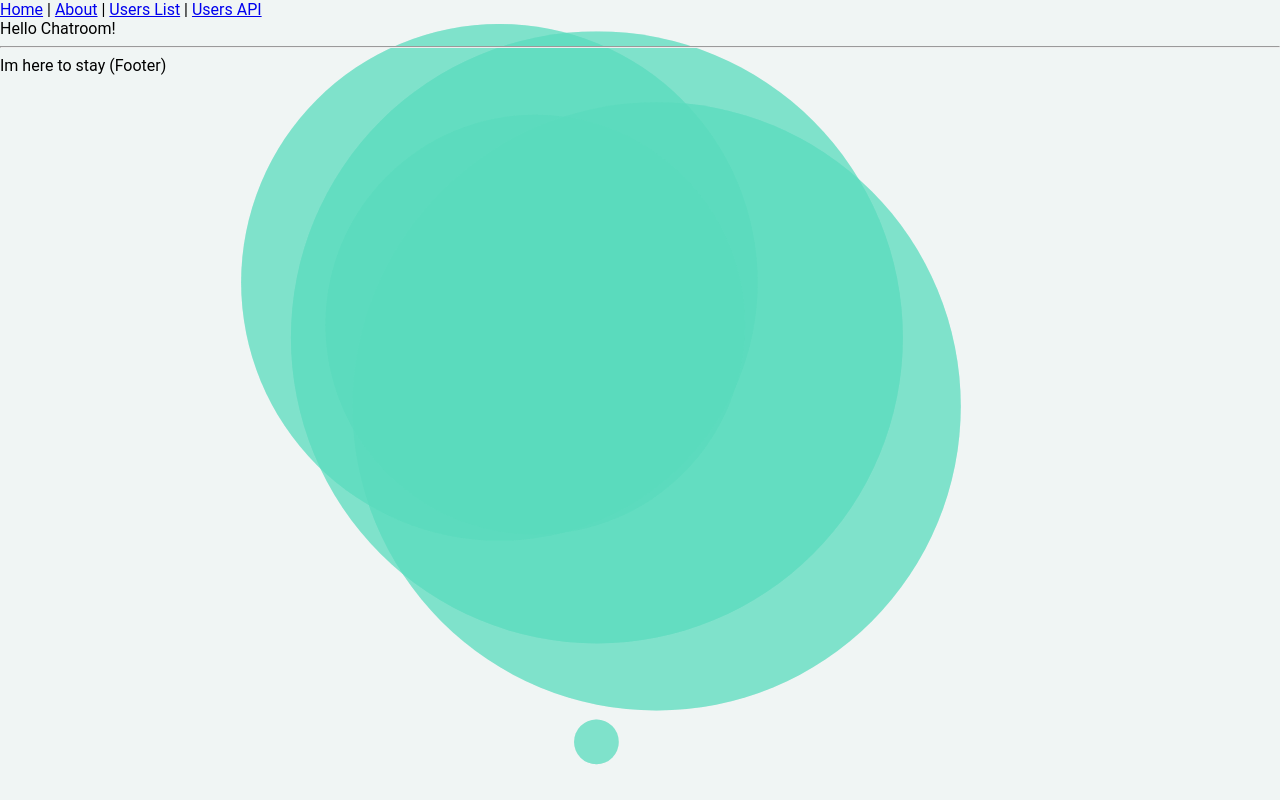
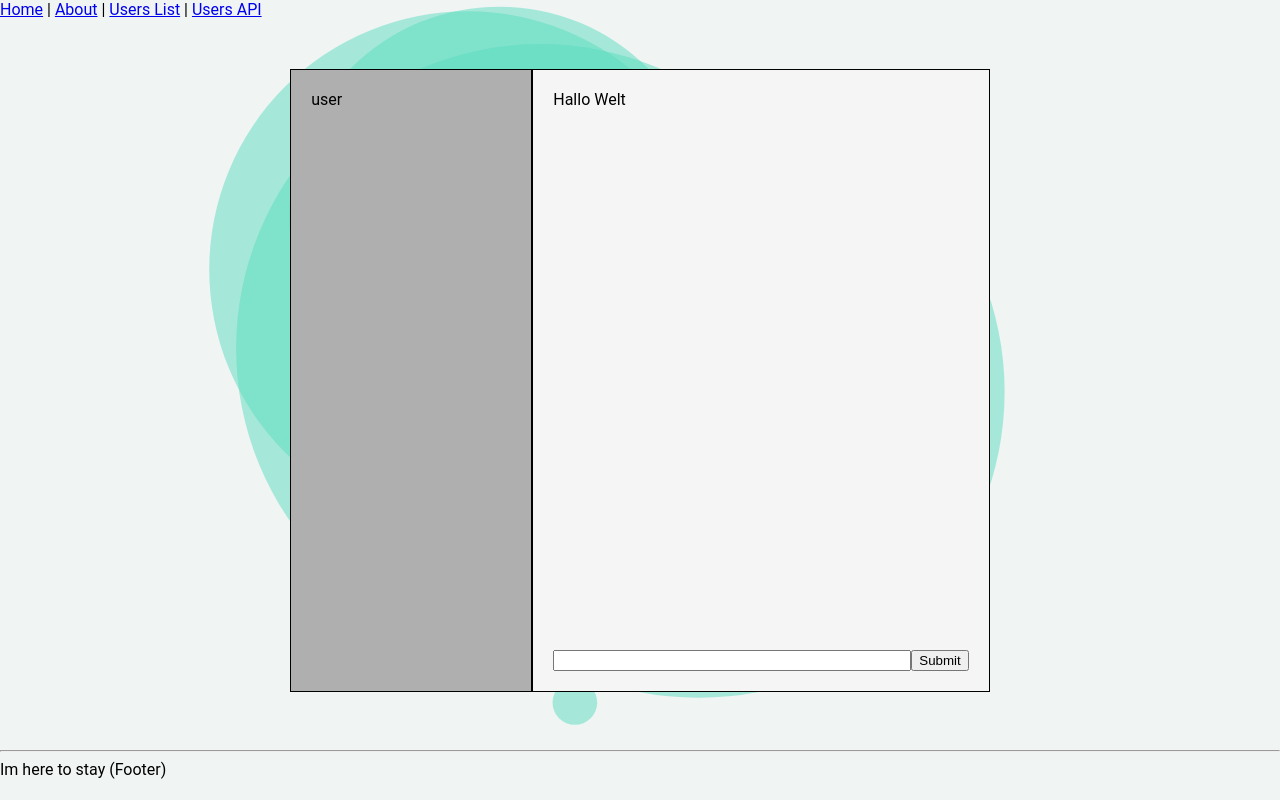
Before and after one commit to florianGierlichs/mychat, a Next.js app: page /chatroom in a window 1280 px wide. Built offline with nearby package versions, Linux system fonts and the light colour scheme.

Commit message:
Add chatroom page

```diff
--- /dev/null
+++ b/components/Chat.tsx
@@ -0,0 +1,34 @@
+import styled from '@emotion/styled';
+import ChatInput from './ChatInput';
+import ChatOutput from './Chatoutput';
+
+const Container = styled.div`
+    display: flex;
+    margin: 50px;
+`;
+
+const UserContainer = styled.div`
+    padding: 20px;
+    background-color: #afafaf;
+    min-width: 200px;
+    border: 1px solid black;
+`;
+
+const ChatContainer = styled.div`
+    padding: 20px;
+    background-color: whitesmoke;
+    border: 1px solid black;
+    min-width: 400px;
+`;
+
+export default function Chat(): JSX.Element {
+    return (
+        <Container>
+            <UserContainer>user</UserContainer>
+            <ChatContainer>
+                <ChatOutput />
+                <ChatInput />
+            </ChatContainer>
+        </Container>
+    );
+}
--- /dev/null
+++ b/components/ChatInput.tsx
@@ -0,0 +1,17 @@
+import styled from '@emotion/styled';
+
+const InputForm = styled.form``;
+const Input = styled.input`
+    width: 350px;
+`;
+
+const Submit = styled.button``;
+
+export default function ChatInput(): JSX.Element {
+    return (
+        <InputForm>
+            <Input />
+            <Submit>Submit</Submit>
+        </InputForm>
+    );
+}
--- /dev/null
+++ b/components/Chatoutput.tsx
@@ -0,0 +1,9 @@
+import styled from '@emotion/styled';
+
+const Output = styled.div`
+    height: 70vh;
+`;
+
+export default function ChatOutput(): JSX.Element {
+    return <Output>Hallo Welt</Output>;
+}
--- a/components/Layout.tsx
+++ b/components/Layout.tsx
@@ -53,14 +53,14 @@ const Layout = ({ children, title = 'This is the default title' }: Props): JSX.E
                             value: '#5ADBBD',
                         },
                         collisions: {
-                            enable: true,
+                            enable: false,
                         },
                         move: {
                             direction: 'none',
                             enable: true,
                             outMode: 'bounce',
                             random: false,
-                            speed: 0.5,
+                            speed: 0.8,
                             straight: false,
                         },
                         number: {
--- a/pages/chatroom.tsx
+++ b/pages/chatroom.tsx
@@ -1,9 +1,19 @@
+import styled from '@emotion/styled';
+import Chat from '../components/Chat';
 import Layout from '../components/Layout';
+
+const Container = styled.div`
+    display: flex;
+    justify-content: center;
+    align-items: center;
+`;
 
 const ChatroomPage = (): JSX.Element => {
     return (
         <Layout title="chatroom">
-            <div>Hello Chatroom!</div>
+            <Container>
+                <Chat />
+            </Container>
         </Layout>
     );
 };
```
